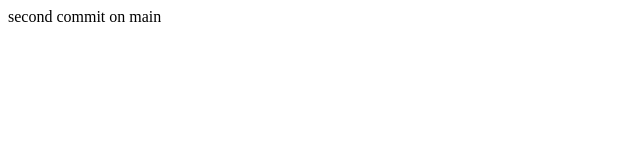
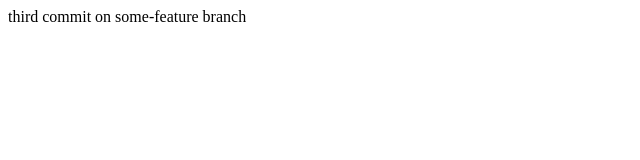
Before and after one commit to Kiratopat-s/mut-miic-lab-4, a plain HTML site: page index.html in a window 1280 px wide. Shown: the whole page, without its empty margins (0-640 px from the left). Drawn offline with Linux system fonts and the light colour scheme.

Commit message:
update body content to reflect third commit on some-feature branch

```diff
--- a/index.html
+++ b/index.html
@@ -8,7 +8,7 @@
 </head>
 
 <body>
-    second commit on main
+    third commit on some-feature branch
 </body>
 
 </html>
```
